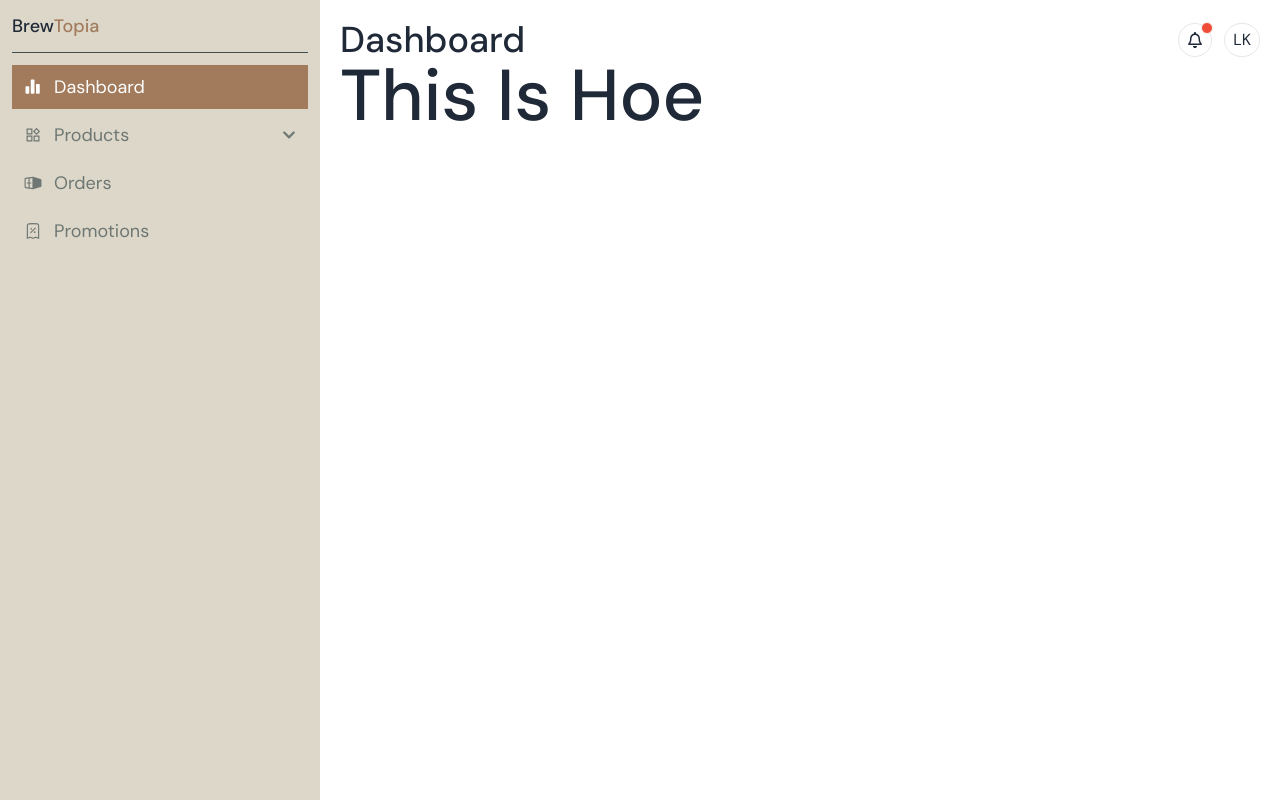
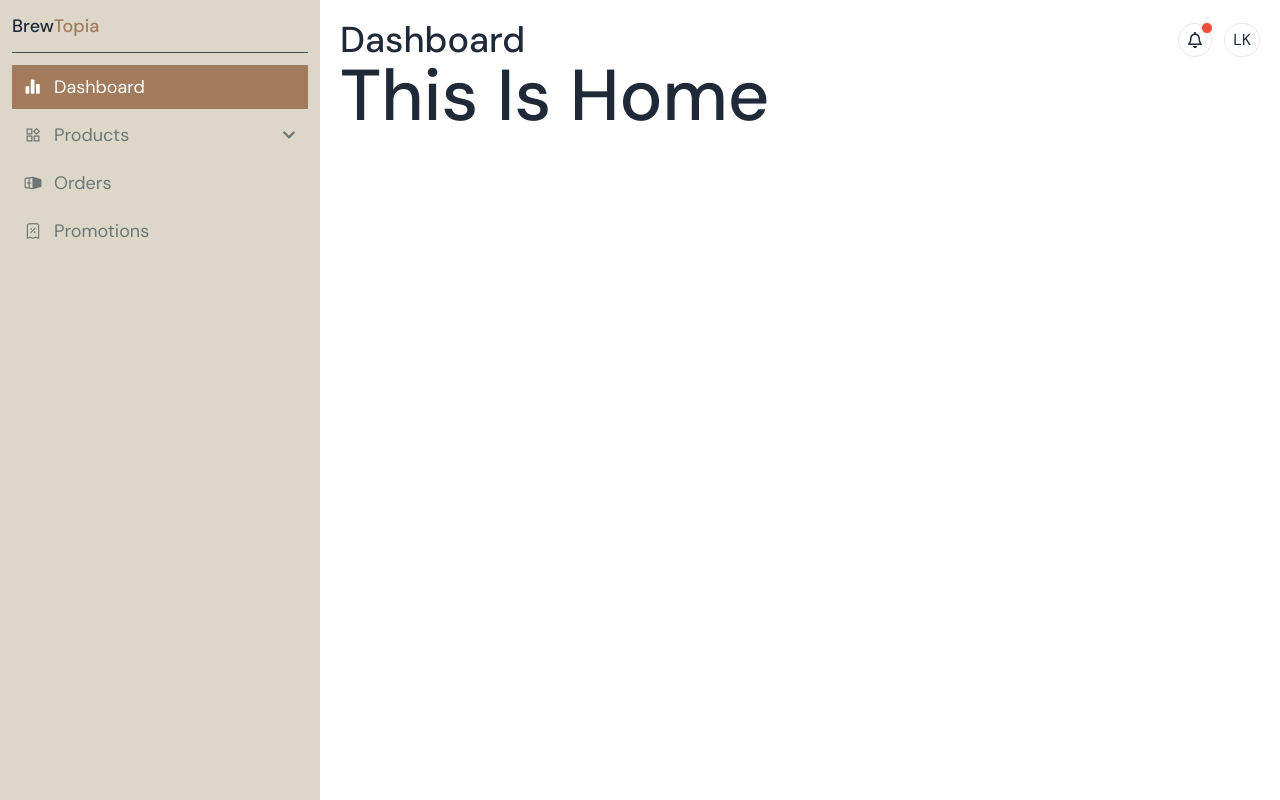
Before and after one commit to riyoneri/brewtopia-frontend, a Next.js app: page /obsidian in a window 1280 px wide. Built offline with nearby package versions, Linux system fonts and the light colour scheme.

Commit message:
chore: install react-otp-input package

```diff
--- a/app/obsidian/(protected)/page.tsx
+++ b/app/obsidian/(protected)/page.tsx
@@ -1,3 +1,3 @@
 export default function AdminHomePage() {
-  return <main className="main-heading">This is hoe</main>;
+  return <main className="main-heading">This is home</main>;
 }
--- a/package.json
+++ b/package.json
@@ -29,6 +29,7 @@
     "react-dom": "^18",
     "react-hook-form": "^7.53.0",
     "react-icons": "^5.3.0",
+    "react-otp-input": "^3.1.1",
     "react-timeago": "^7.2.0",
     "sharp": "^0.33.5",
     "swiper": "^11.1.11",
```
Also changed, not shown: 1 other file (tests, documents, lock files or other folders).
